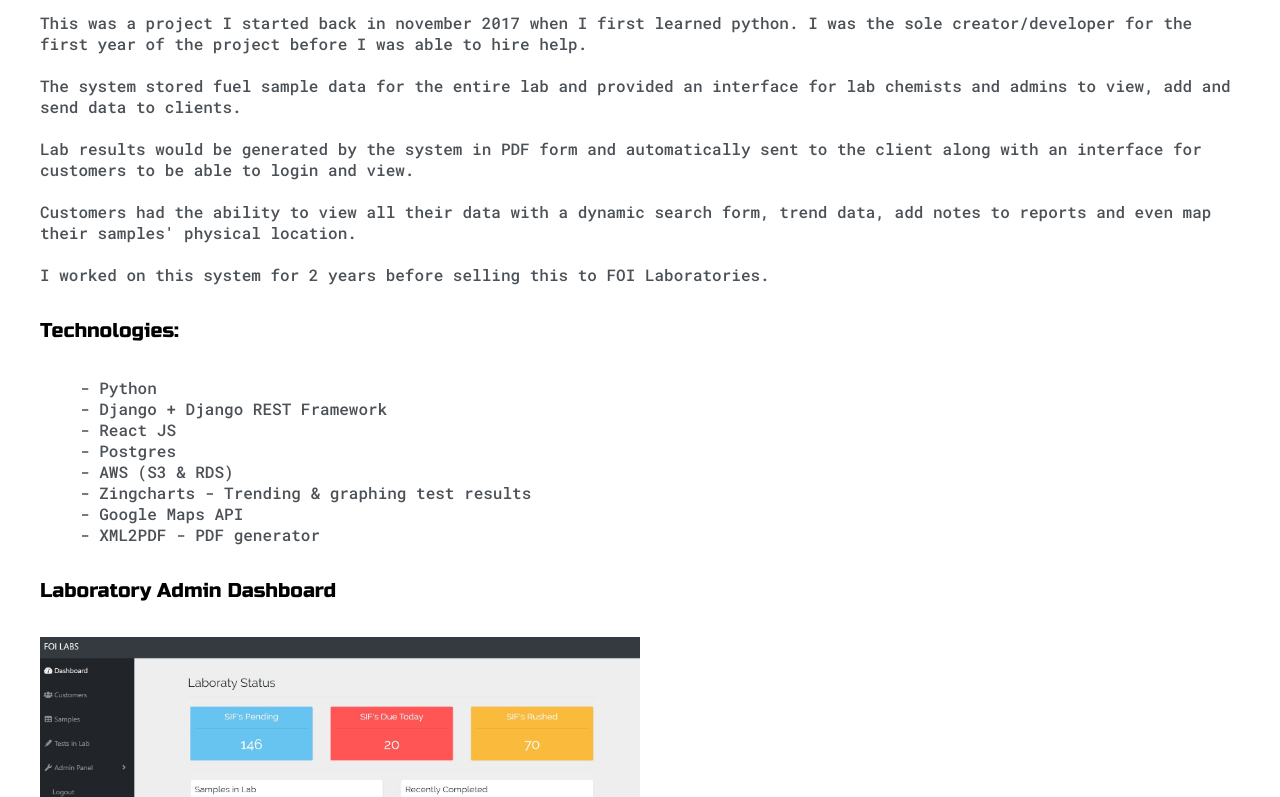
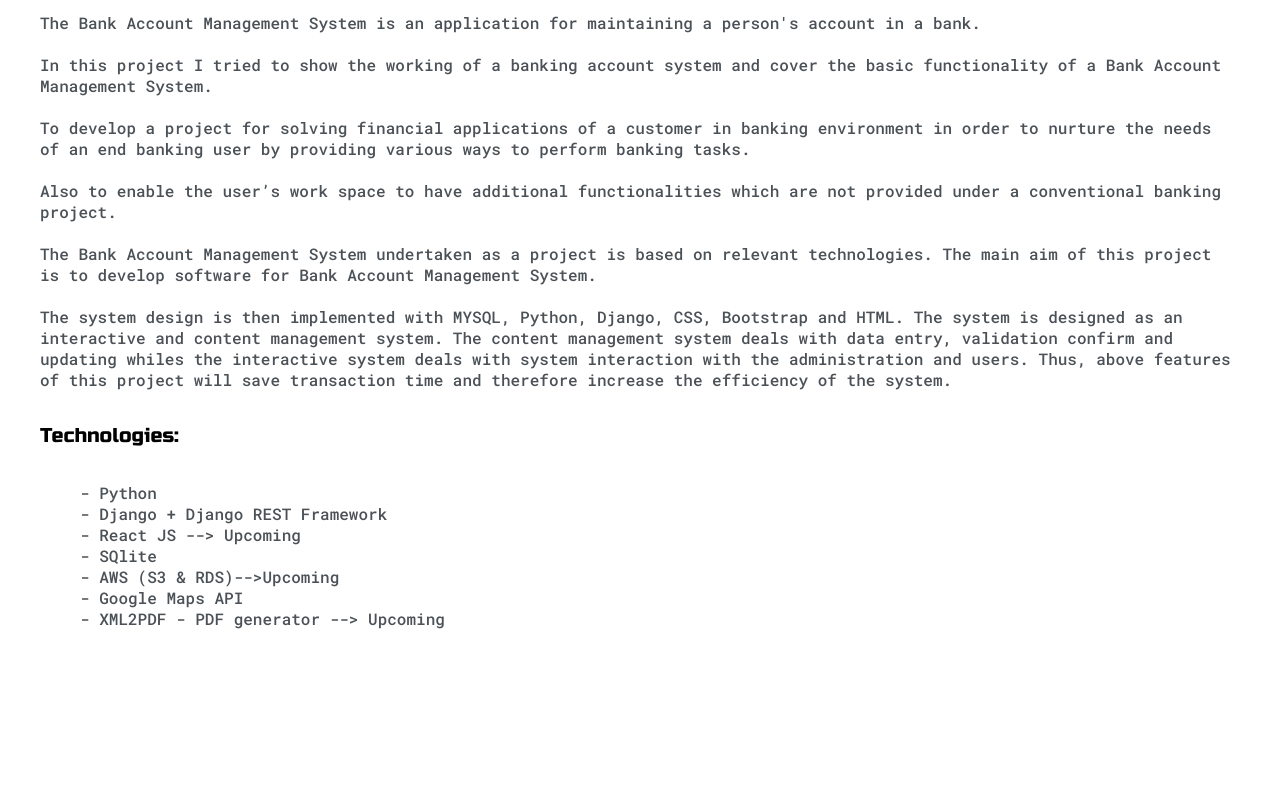
Before and after one commit to sumitmallick/sumitmallick.github.io, a plain HTML site: page post.html in a window 1280 px wide. Shown: the part 596-1393 px from the top of the page. After the commit the page ends 1241 px from the top, so only its background shows below. Drawn offline with Linux system fonts and the light colour scheme.

Commit message:
project section updated

```diff
--- a/post.html
+++ b/post.html
@@ -1,7 +1,7 @@
 <!DOCTYPE html>
 <html>
 <head>
-	<title>Post Name</title>
+	<title>Banking Management System</title>
 
 
 	<meta name="viewport" content="width=device-width, initial-scale=1, maximum-scale=1, minimum-scale=1" />
@@ -50,36 +50,39 @@
 			<img src="images/dash.jpg">
 		</div>
 
-		<h3>Laboratory Management System</h3>
+		<h3>Banking Management System</h3>
 
-		<p>This was a project I started back in november 2017 when I first learned python. I was the sole creator/developer for the first year of the project before I was able to hire help.
+		<p>The Bank Account Management System is an application for maintaining a person's account in a bank.
 		<br>
 		<br>
-		The system stored fuel sample data for the entire lab and provided an interface for lab chemists and admins to view, add and send data to clients.
+		In this project I tried to show the working of a banking account system and cover the basic functionality of a Bank Account Management System.
 		<br>
 		<br>
-		Lab results would be generated by the system in PDF form and automatically sent to the client along with an interface for customers to be able to login and view.
+		To develop a project for solving financial applications of a customer in banking environment in order to nurture the needs of an end banking user by providing various ways to perform banking tasks.
 		<br>
 		<br>
-		Customers had the ability to view all their data with a dynamic search form, trend data, add notes to reports and even map their samples' physical location.
+		Also to enable the user’s work space to have additional functionalities which are not provided under a conventional banking project.
 		<br>
 		<br>
-		I worked on this system for 2 years before selling this to FOI Laboratories.</p>
+		The Bank Account Management System undertaken as a project is based on relevant technologies. The main aim of this project is to develop software for Bank Account Management System.
+		<br>
+		<br>
+		The system design is then implemented with MYSQL, Python, Django, CSS, Bootstrap and HTML. The system is designed as an interactive and content management system. The content management system deals with data entry, validation confirm and updating whiles the interactive system deals with system interaction with the administration and users. Thus, above features of this project will save transaction time and therefore increase the efficiency of the system.
+		</p>
 
 		<h5>Technologies:</h5>
 		<ul>
 			<li>- Python</li>
 			<li>- Django + Django REST Framework</li>
-			<li>- React JS</li>
-			<li>- Postgres</li>
-			<li>- AWS (S3 & RDS)</li>
-			<li>- Zingcharts - Trending & graphing test results</li>
+			<li>- React JS --> Upcoming</li>
+			<li>- SQlite</li>
+			<li>- AWS (S3 & RDS)-->Upcoming</li>
 			<li>- Google Maps API</li>
-			<li>- XML2PDF - PDF generator</li>
+			<li>- XML2PDF - PDF generator --> Upcoming</li>
 		</ul>
 
-
-		<h5>Laboratory Admin Dashboard</h5>
+<!--
+		<h5>Banking Admin Dashboard</h5>
 		<div class="img-container">
 			<img src="images/lab-dash.jpg">
 		</div>
@@ -102,7 +105,7 @@
 		<h5>Customer Dashboard</h5>
 		<div class="img-container">
 			<img src="images/customer-dash.jpg">
-		</div>
+		</div> -->
 
 	</div>
 
```
Also changed, not shown: index.html (+8 -8 lines), 1 other file.
